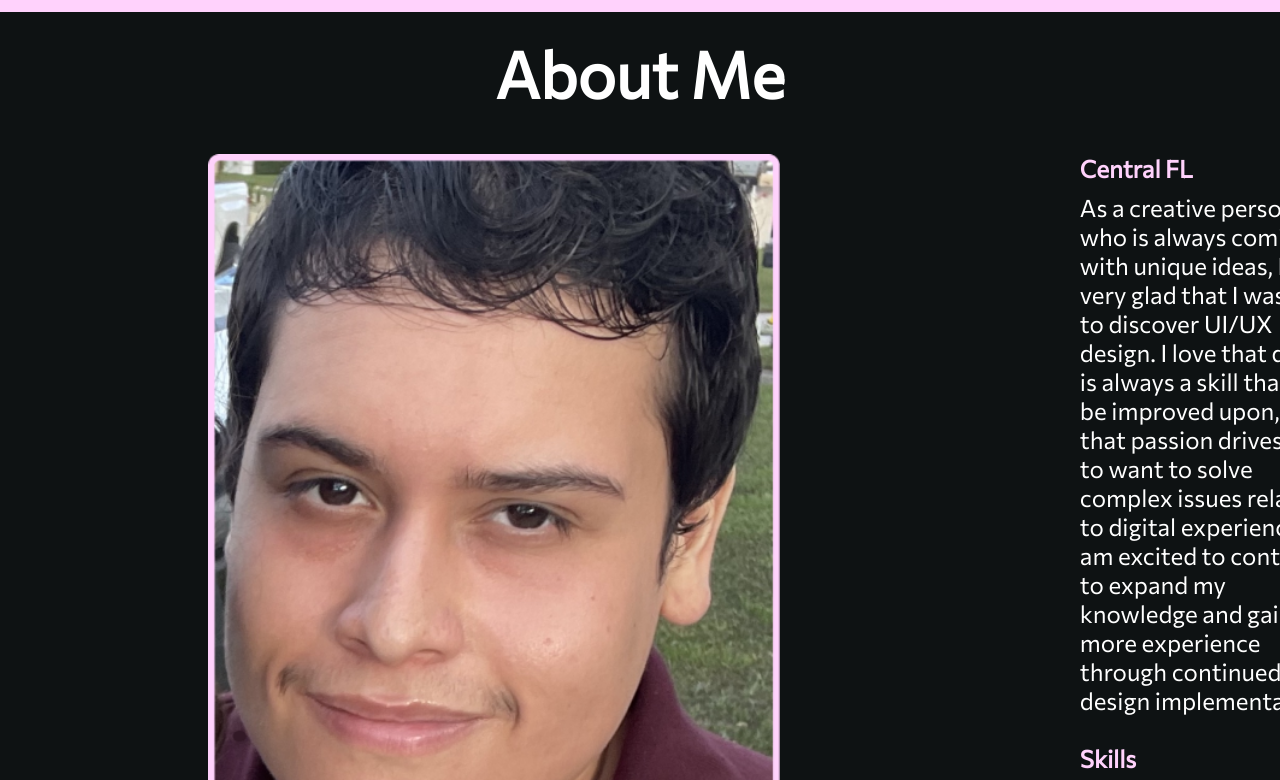
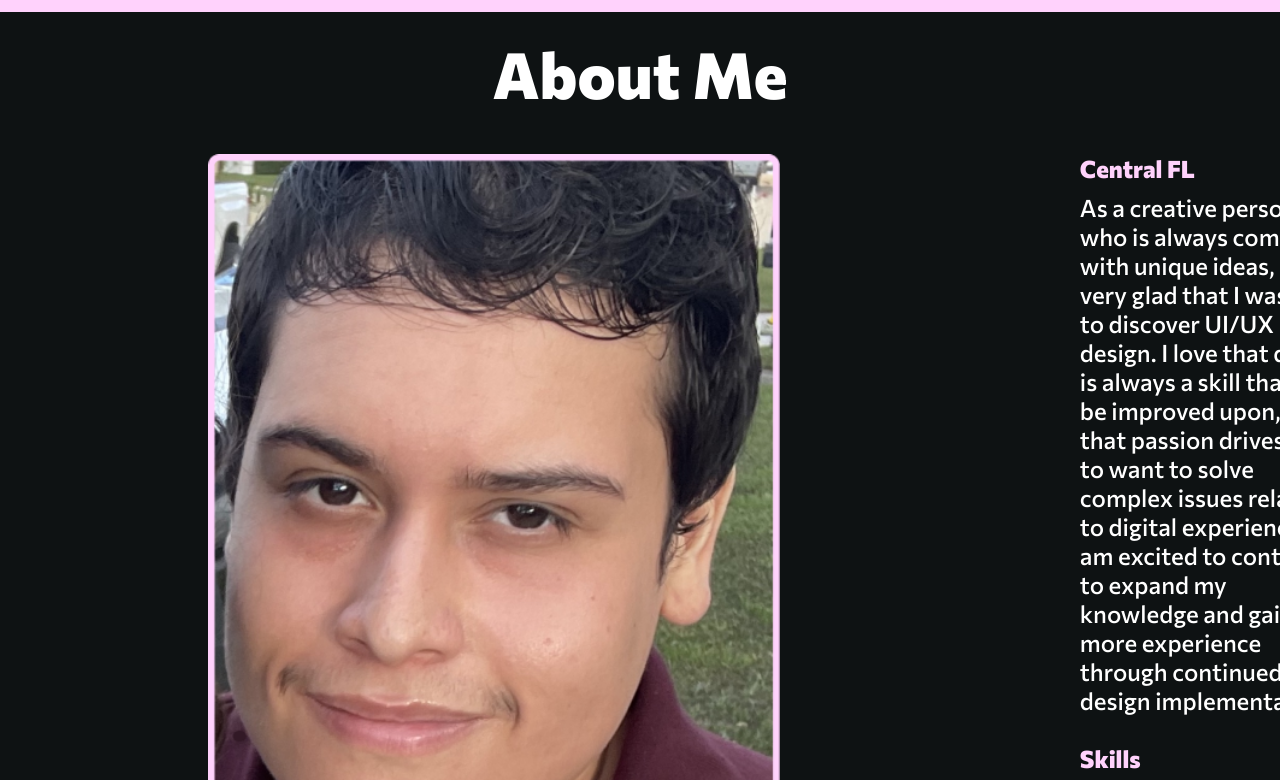
Before and after one commit to nickvelez17/UX_UI_HW_18, a plain HTML site: page index.html in a window 1280 px wide. Shown: the part 1494-2274 px from the top of the page. Drawn offline with Linux system fonts and the light colour scheme.

Commit message:
FontUpdateFinishedPortolio

```diff
--- a/index.html
+++ b/index.html
@@ -3,7 +3,7 @@
 
 <html>
     <head>
-        <link href='https://fonts.googleapis.com/css?family=Commissioner' rel='stylesheet'>
+        <link href="https://fonts.googleapis.com/css2?family=Commissioner:wght@500;600;700;800;900&display=swap" rel="stylesheet">
         <link href="css/style.css" rel = "stylesheet" type="text/css">
 
         <title>Navbar</title>
```
